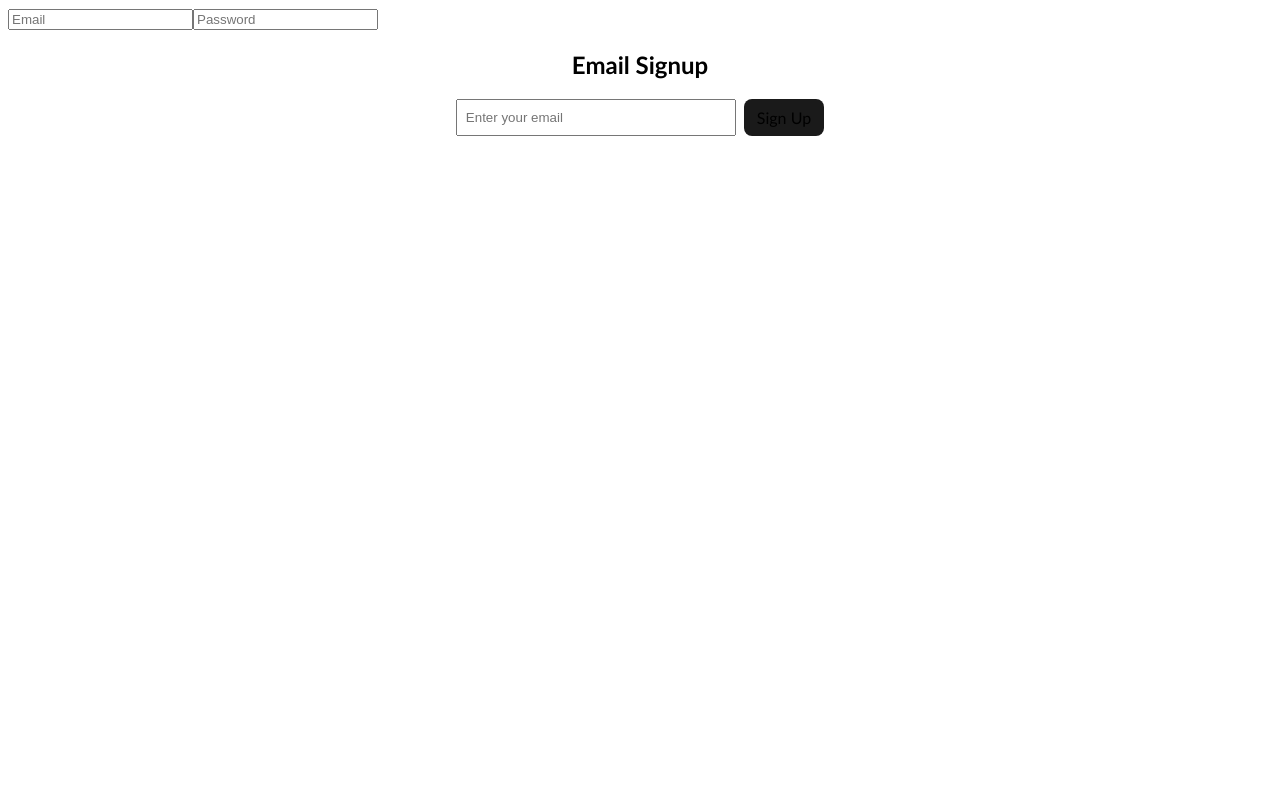
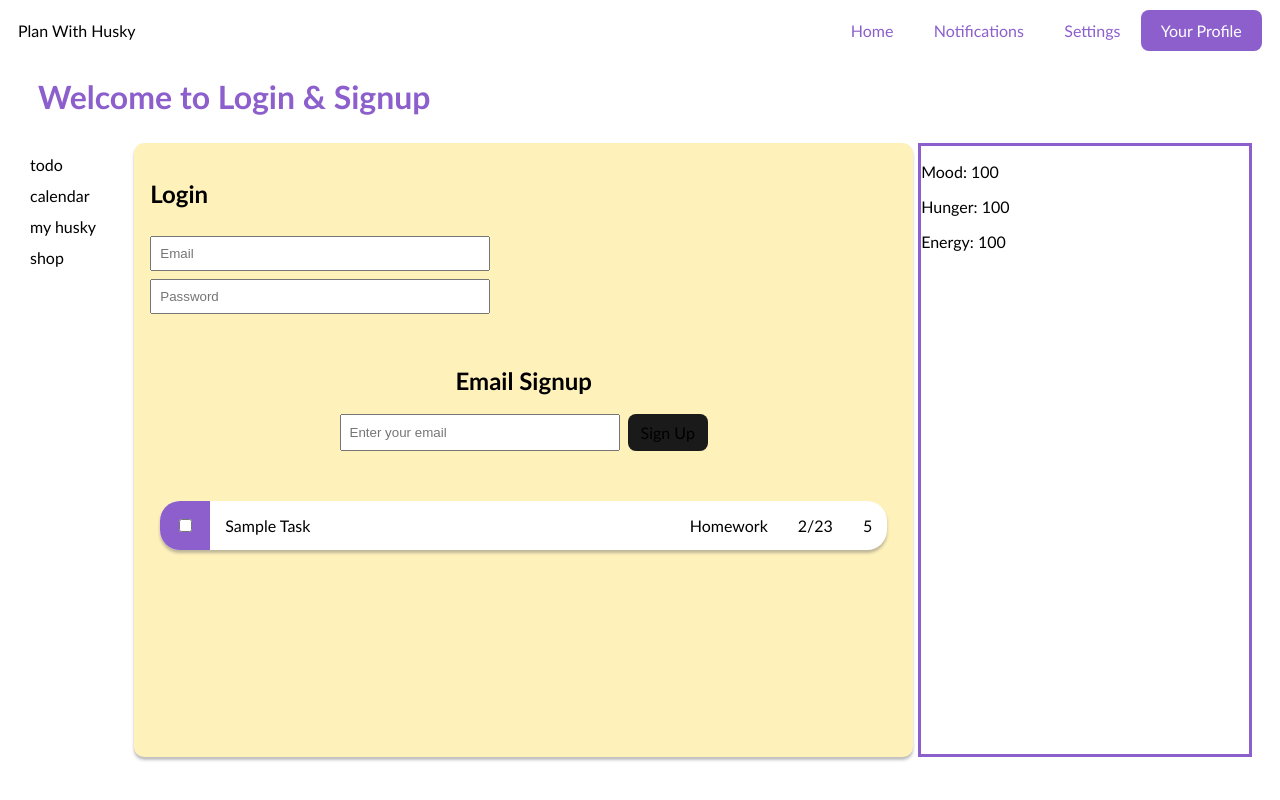
Before and after one commit to hcp-uw/plan-with-husky, a React (Vite) app in the folder starter-frontend/: page /login in a window 1280 px wide. Built offline with nearby package versions, Linux system fonts and the light colour scheme.

Commit message:
Enhance login UI with existing components and route dependency

```diff
--- a/starter-frontend/package.json
+++ b/starter-frontend/package.json
@@ -12,7 +12,8 @@
   "dependencies": {
     "axios": "^1.6.7",
     "react": "^18.2.0",
-    "react-dom": "^18.2.0"
+    "react-dom": "^18.2.0",
+    "react-router-dom": "^7.13.1"
   },
   "devDependencies": {
     "@types/react": "^18.2.55",
--- /dev/null
+++ b/starter-frontend/src/pages/Login.css
@@ -0,0 +1,29 @@
+@import "./Home.css";
+
+.login-page .menu {
+  padding: 12px;
+}
+
+.login-page .menu div {
+  margin-bottom: 12px;
+}
+
+.login-content {
+  padding: 16px;
+  gap: 12px;
+}
+
+.login-form {
+  display: flex;
+  flex-direction: column;
+  gap: 8px;
+}
+
+.login-form input {
+  max-width: 320px;
+  padding: 8px;
+}
+
+.preview-task {
+  margin-top: 8px;
+}
--- a/starter-frontend/src/pages/Login.jsx
+++ b/starter-frontend/src/pages/Login.jsx
@@ -1,12 +1,39 @@
 import { useState } from "react";
 import EmailSignup from "../components/EmailSignup/EmailSignup";
+import MyHusky from "../components/MyHusky";
+import Task from "../components/Task";
+import "./Login.css";
 
 export default function Login() {
     const [ email, setEmail ] = useState("");
     const [ password, setPassword] = useState("");
 
     return (
-        <>
+        <div className="parent login-page">
+            <div className="navigation">
+                <div>Plan With Husky</div>
+                <div className="buttons">
+                    <button>Home</button>
+                    <button>Notifications</button>
+                    <button>Settings</button>
+                    <button id="profile-button">Your Profile</button>
+                </div>
+            </div>
+
+            <div className="title">
+                <h1>Welcome to Login & Signup</h1>
+            </div>
+
+            <div className="menu">
+                <div>todo</div>
+                <div>calendar</div>
+                <div>my husky</div>
+                <div>shop</div>
+            </div>
+
+            <div className="content login-content">
+                <div className="login-form">
+                    <h2>Login</h2>
                     <input
                         placeholder="Email"
                         value={email}
@@ -18,7 +45,18 @@ export default function Login() {
                         value={password}
                         onChange={(event) => setPassword(event.target.value)}
                     />
+                </div>
+
                 <EmailSignup />
-        </>
+
+                <div className="preview-task">
+                    <Task desc="Sample Task" date="2/23" categ="Homework" points={5} />
+                </div>
+            </div>
+
+            <div className="husky">
+                <MyHusky />
+            </div>
+        </div>
     );
 }
```
Also changed, not shown: 1 other file (tests, documents, lock files or other folders). Lines whose indentation alone changed are shown as unchanged.
